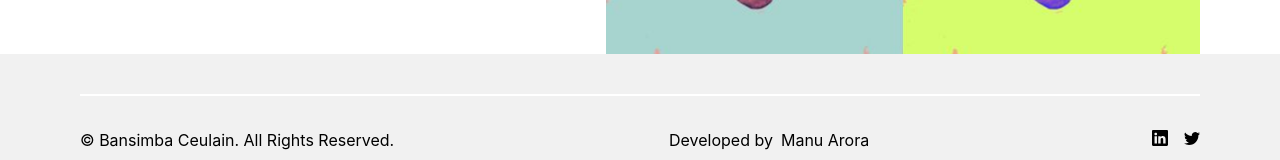
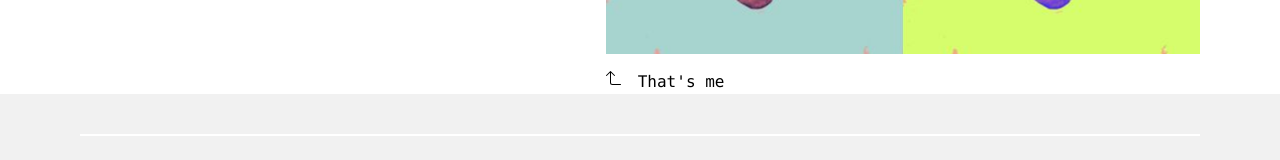
Before and after one commit to ceulain/portfolio, a Next.js app: page / in a window 1280 px wide. Shown: the part 752-912 px from the top of the page. Built offline with nearby package versions, Linux system fonts and the light colour scheme.

Commit message:
feat: add legend to picture

```diff
--- a/components/Hero.tsx
+++ b/components/Hero.tsx
@@ -34,6 +34,22 @@ const Hero: FC = () => {
           width={100}
           height={100}
         />
+        <div className="flex flex-row space-x-4 mt-4">
+          <svg
+            xmlns="http://www.w3.org/2000/svg"
+            width="16"
+            height="16"
+            fill="currentColor"
+            className="bi bi-arrow-90deg-up"
+            viewBox="0 0 16 16"
+          >
+            <path
+              fillRule="evenodd"
+              d="M4.854 1.146a.5.5 0 0 0-.708 0l-4 4a.5.5 0 1 0 .708.708L4 2.707V12.5A2.5 2.5 0 0 0 6.5 15h8a.5.5 0 0 0 0-1h-8A1.5 1.5 0 0 1 5 12.5V2.707l3.146 3.147a.5.5 0 1 0 .708-.708l-4-4z"
+            />
+          </svg>
+          <p className="font-mono">That's me</p>
+        </div>
       </div>
     </div>
   );
```
